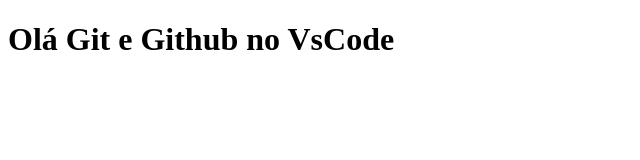
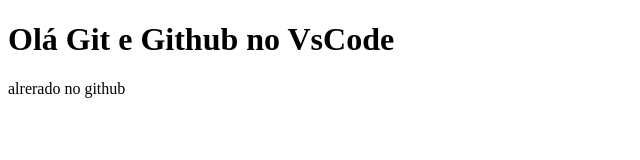
Before and after one commit to renanvieiraeng/Teste-github-VsCode, a plain HTML site: page index.html in a window 1280 px wide. Shown: the whole page, without its empty margins (0-640 px from the left). Drawn offline with Linux system fonts and the light colour scheme.

Commit message:
Update index.html

```diff
--- a/index.html
+++ b/index.html
@@ -7,5 +7,6 @@
 </head>
 <body>
     <h1> Olá Git e Github no VsCode</h1>
+    <p>alrerado no github</p>
 </body>
 </html>
```
